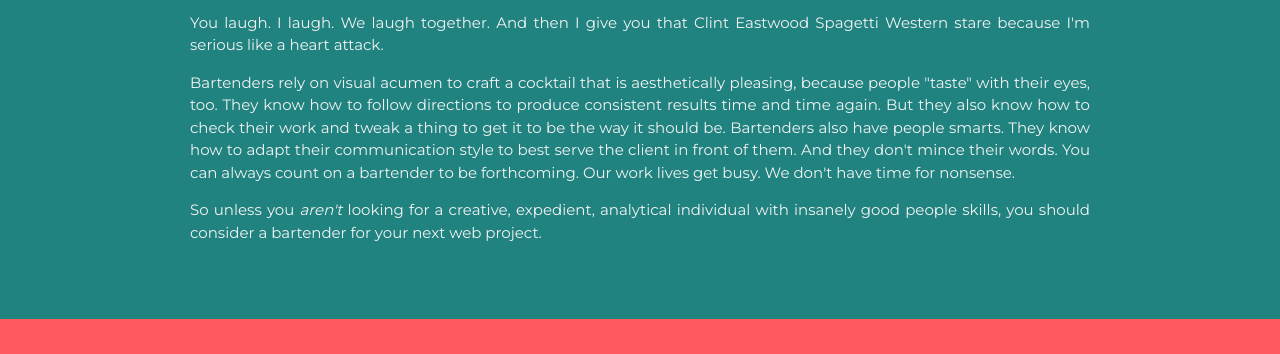
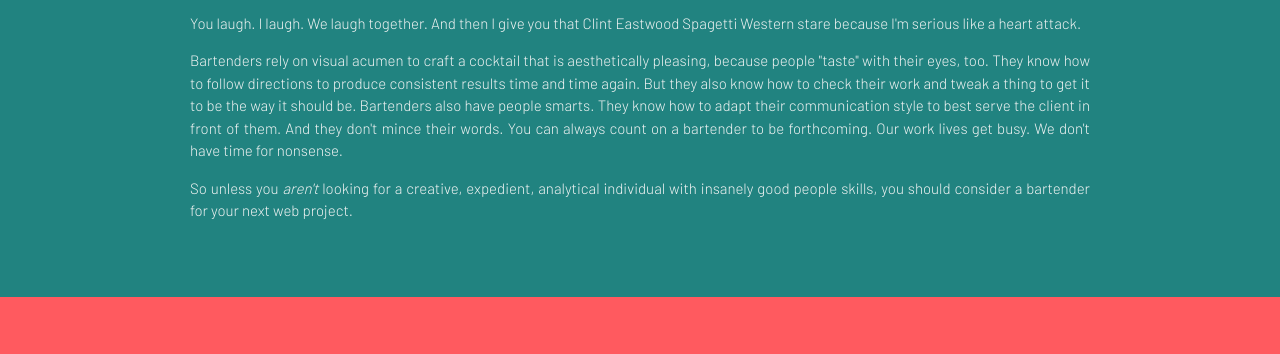
Before and after one commit to jhchambliss/Lesson03, a plain HTML site: page index.html in a window 1280 px wide. Shown: the part 211-565 px from the top of the page. Drawn offline with Linux system fonts and the light colour scheme.

Commit message:
Fixed the overflow hover issues I was having

```diff
--- a/index.html
+++ b/index.html
@@ -6,7 +6,7 @@
     <meta name="viewport" content="width=device-width, initial-scale=1.0" />
     <link rel="preconnect" href="https://fonts.gstatic.com">
     <link
-      href="https://fonts.googleapis.com/css2?family=Amatic+SC:wght@400;700&family=Montserrat:wght@400;600;700&display=swap"
+      href="https://fonts.googleapis.com/css2?family=Amatic+SC:wght@400;700&family=Montserrat:wght@400;600;700&family=Barlow:wght@300&display=swap"
       rel="stylesheet">
     <link rel="stylesheet" href="styles.css" />
     <title>Welcome!</title>
--- a/styles.css
+++ b/styles.css
@@ -24,7 +24,7 @@ body {
     color: #242f40;
     margin: 0;
     padding: 0;
-    font-family: 'Montserrat', sans-serif;
+    font-family: 'Barlow', sans-serif;
     font-size: 15px;
     line-height: 1.5;
 }
@@ -100,7 +100,8 @@ h3 {
   }
   .project-description p:hover {
       overflow: visible;
-      background-color: #fff;
+      background-color: #FF5A5F;
+      max-height: none;
   }
 .item-details h3 + p {
     font-style: italic;
```
